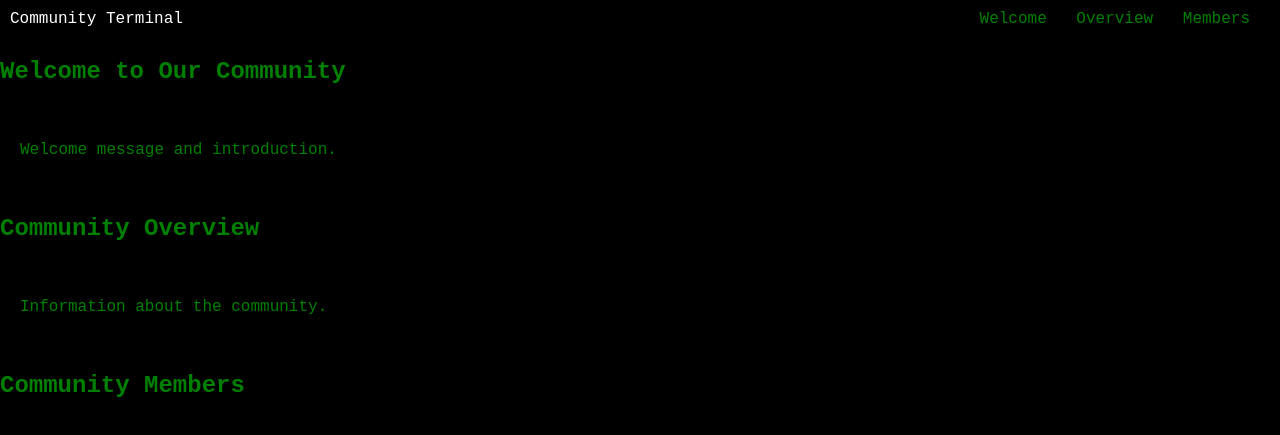
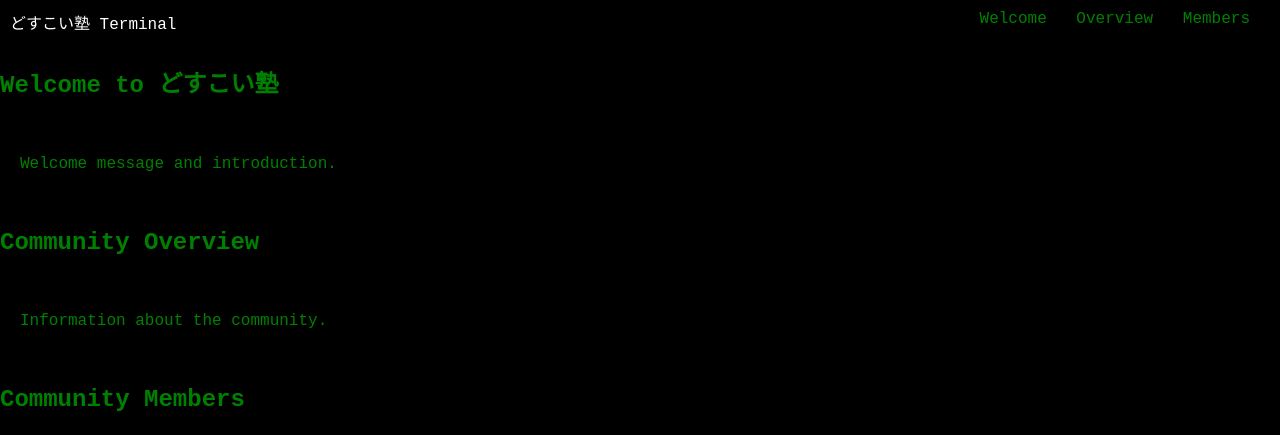
Before and after one commit to dosukoi-juku/DosukoiWebSite, a plain HTML site: page index.html in a window 1280 px wide. Shown: the top 435 px of the page. Drawn offline with Linux system fonts and the light colour scheme.

Commit message:
タイトル編集

```diff
--- a/index.html
+++ b/index.html
@@ -3,14 +3,14 @@
 <head>
     <meta charset="UTF-8"/>
     <meta name="viewport" content="width=device-width, initial-scale=1">
-    <title>Community Terminal</title>
+    <title>どすこい Terminal</title>
     <link rel="stylesheet" type="text/css" href="styles.css">
     <link rel="stylesheet" href="https://cdnjs.cloudflare.com/ajax/libs/font-awesome/6.0.0-beta3/css/all.min.css">
     <script src="script.js" defer></script>
 </head>
 <body>
     <header>
-        <div class="title">Community Terminal</div>
+        <div class="title">どすこい塾 Terminal</div>
         <nav>
             <ul>
                 <li><a href="#welcome">Welcome</a></li>
@@ -21,7 +21,7 @@
     </header>
 
     <main>
-        <h2>Welcome to Our Community</h2>
+        <h2>Welcome to どすこい塾</h2>
         <section id="welcome">
             <p id="welcome-content">Hello World</p>
         </section>
```
